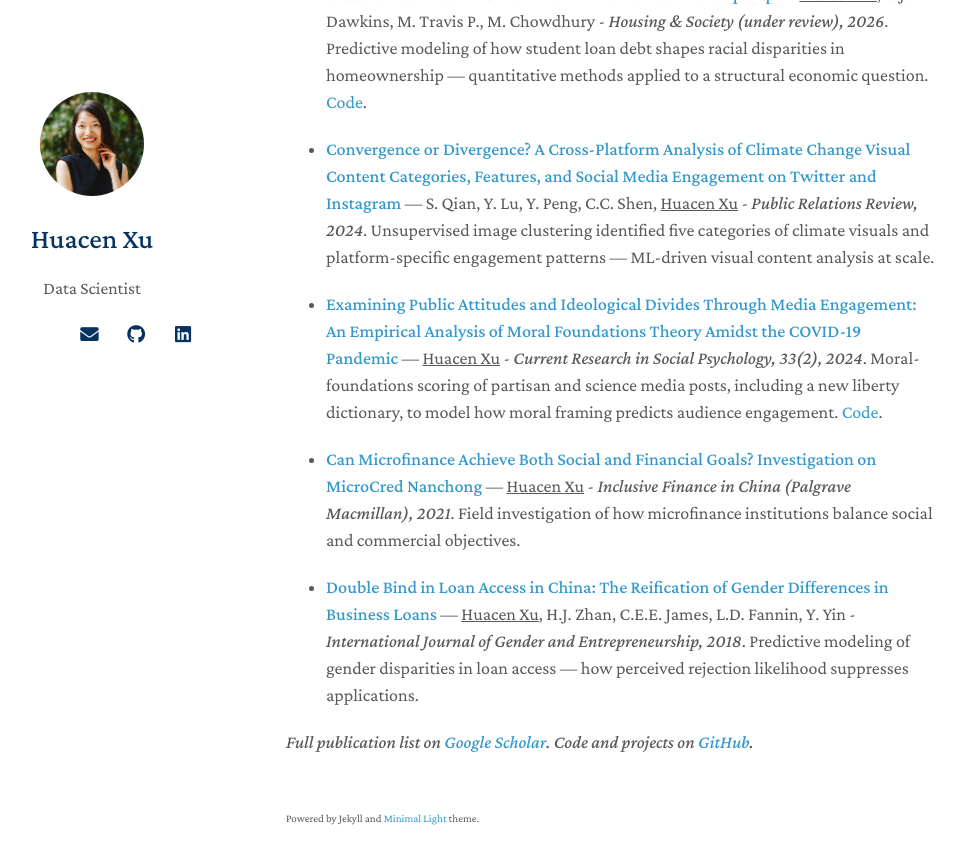
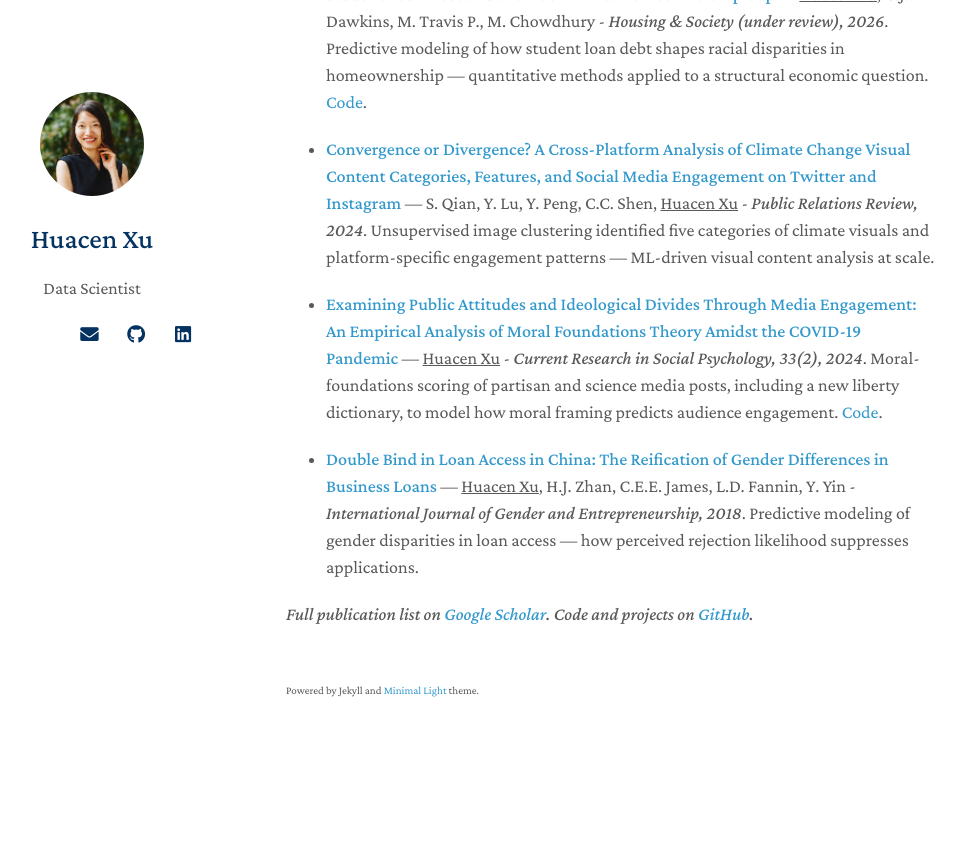
Before and after one commit to huacenxu/huacenxu.github.io, a Jekyll site: the page built from index.md, in a window 1280 px wide and 900 px high, scrolled down 1416 px. Shown: the top 864 px of the window, without its empty margins (184-1149 px from the left). Built offline with Jekyll 4.4.1, drawn with Linux system fonts in a browser that asks for light colours; nearby versions of some CDN libraries; a style sheet for code colours, icons or effects is not loaded; our own code applies the rules of GitHub Pages for plain Markdown files; after the commit the page ends 2188 px from its top, so only the background shows below that.

Commit message:
site: update selected publications
Remove the 2021 "Inclusive Finance in China" chapter entry from
_data/publications.yml. The other four entries are unchanged.

Co-Authored-By: Claude Fable 5.2 <noreply@anthropic.com>
Claude-Session: https://claude.ai/code/session_01ShsSNzfxr9E4y3RocuAmG4

```diff
--- a/_data/publications.yml
+++ b/_data/publications.yml
@@ -15,11 +15,6 @@ main:
     pdf: https://crisp.org.uiowa.edu/sites/crisp.org.uiowa.edu/files/2024-03/Xu%20CRISP%2033.2.pdf
     code: https://github.com/huacenxu/COVID-Morality
 
-  - title: "Can Microfinance Achieve Both Social and Financial Goals? Investigation on MicroCred Nanchong"
-    authors: <u>Huacen Xu</u> - <i>Inclusive Finance in China (Palgrave Macmillan), 2021</i>
-    conference: Field investigation of how microfinance institutions balance social and commercial objectives.
-    pdf: https://scholar.google.com/citations?view_op=view_citation&hl=en&user=Q0wjoTYAAAAJ&citation_for_view=Q0wjoTYAAAAJ:d1gkVwhDpl0C
-
   - title: "Double Bind in Loan Access in China: The Reification of Gender Differences in Business Loans"
     authors: <u>Huacen Xu</u>, H.J. Zhan, C.E.E. James, L.D. Fannin, Y. Yin - <i>International Journal of Gender and Entrepreneurship, 2018</i>
     conference: Predictive modeling of gender disparities in loan access — how perceived rejection likelihood suppresses applications.
```
